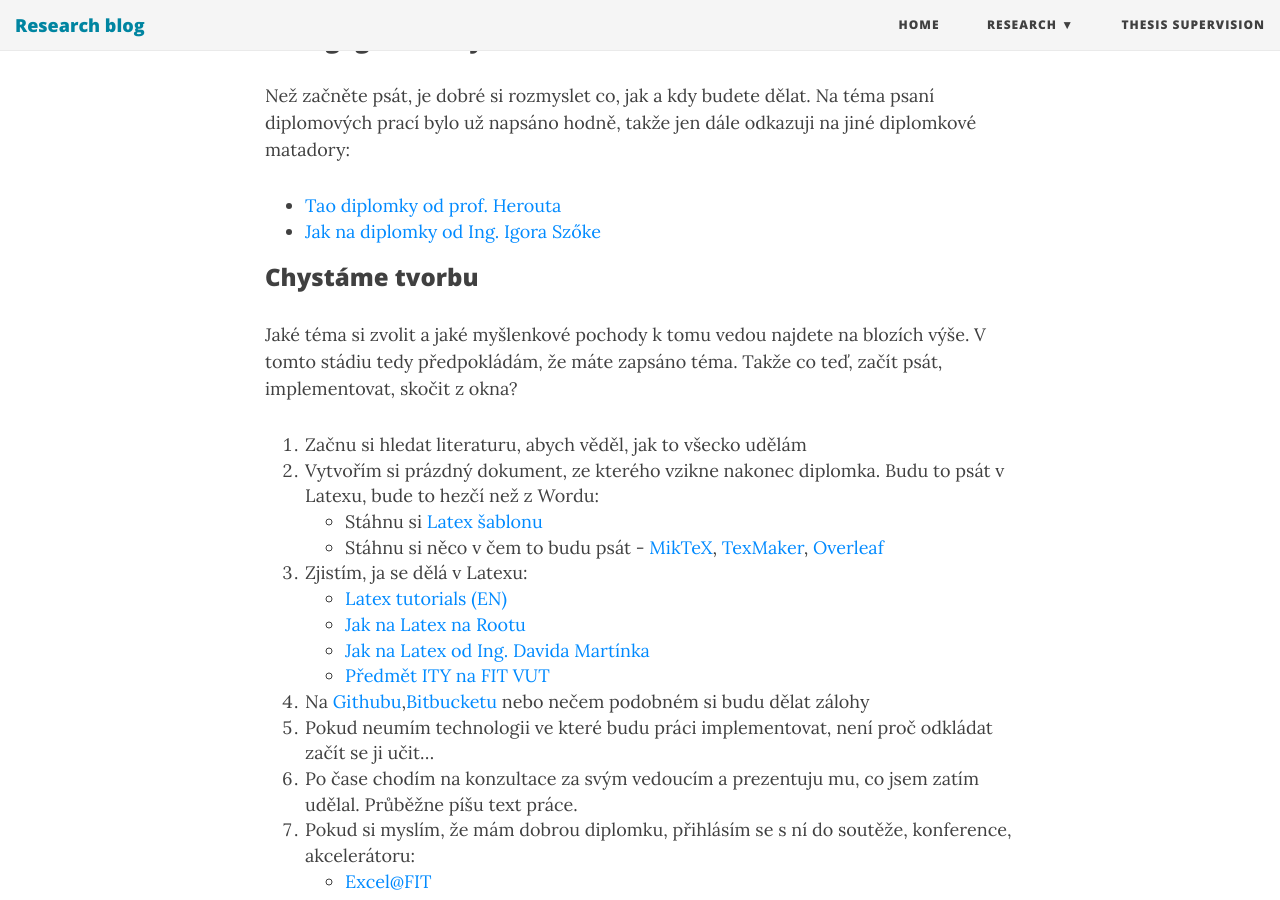
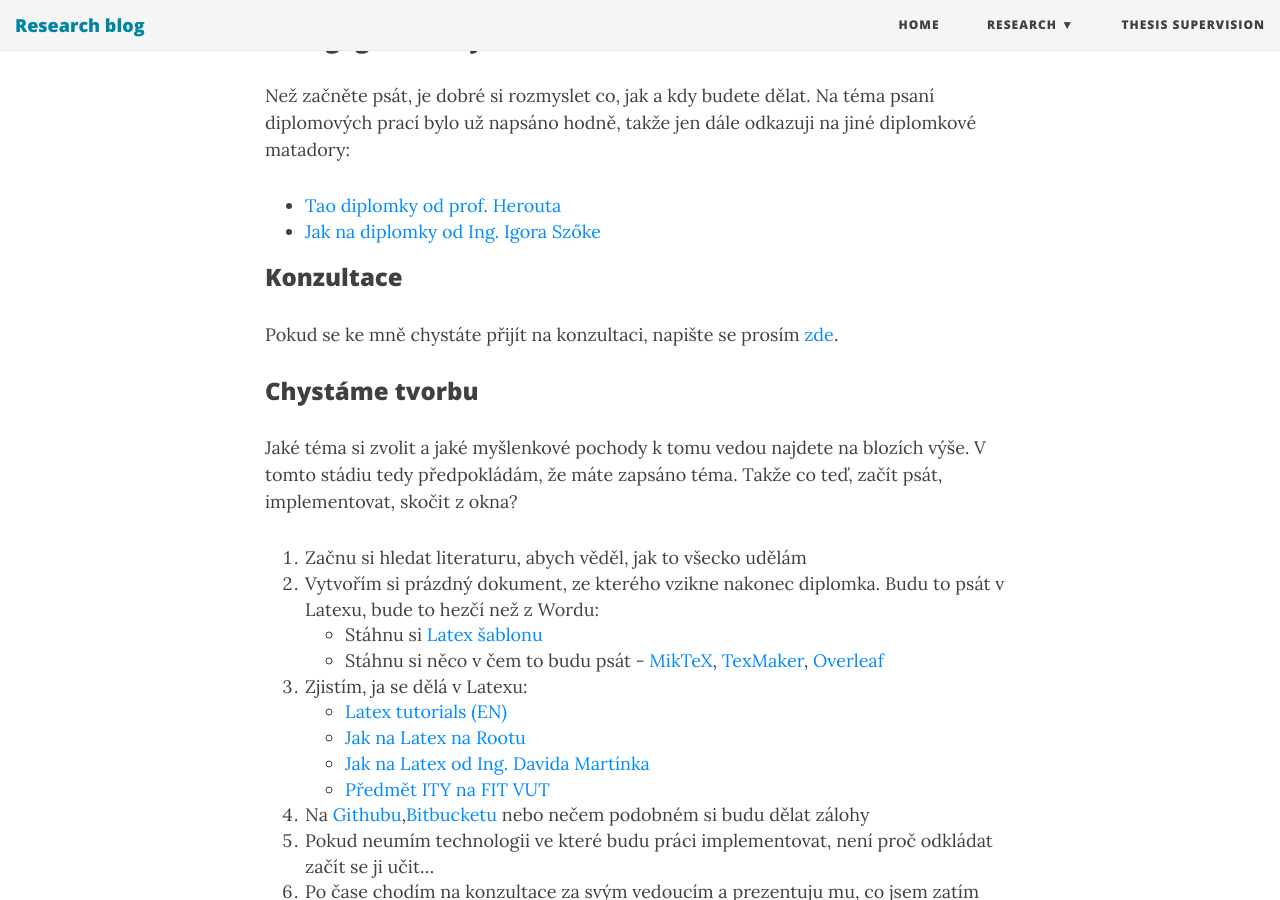
Before and after one commit to ibambusek/ibambusek.github.io, a Jekyll site: the page built from thesis.md, in a window 1280 px wide and 900 px high, scrolled down 501 px. Built offline with Jekyll 4.4.1, drawn with Linux system fonts in a browser that asks for light colours; nearby versions of some CDN libraries; some of the changed text lies outside the part shown.

Commit message:
Konzultace

```diff
--- a/thesis.md
+++ b/thesis.md
@@ -13,6 +13,10 @@ Než začněte psát, je dobré si rozmyslet co, jak a kdy budete dělat. Na té
 
 - [Tao diplomky od prof. Herouta](http://www.herout.net/tao-diplomky/)
 -	[Jak na diplomky od Ing. Igora Szőke](http://blog.igor.szoke.cz/p/diplomky.html)
+
+### Konzultace
+
+Pokud se ke mně chystáte přijít na konzultaci, napište se prosím [zde](http://merlin.fit.vutbr.cz/wiki/index.php/Konzultace-Bambusek).
 
 ### Chystáme tvorbu
 
```
Also changed, not shown: other parts of thesis.md (+0 -4 lines).
